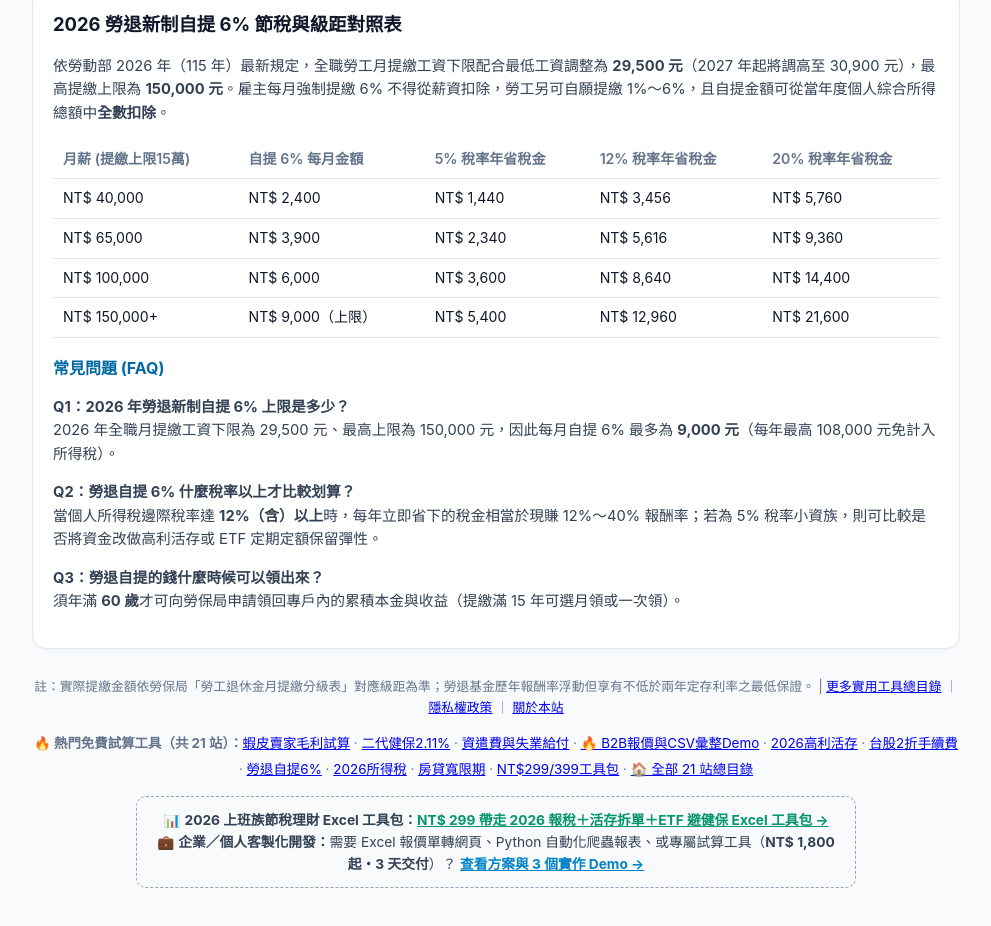
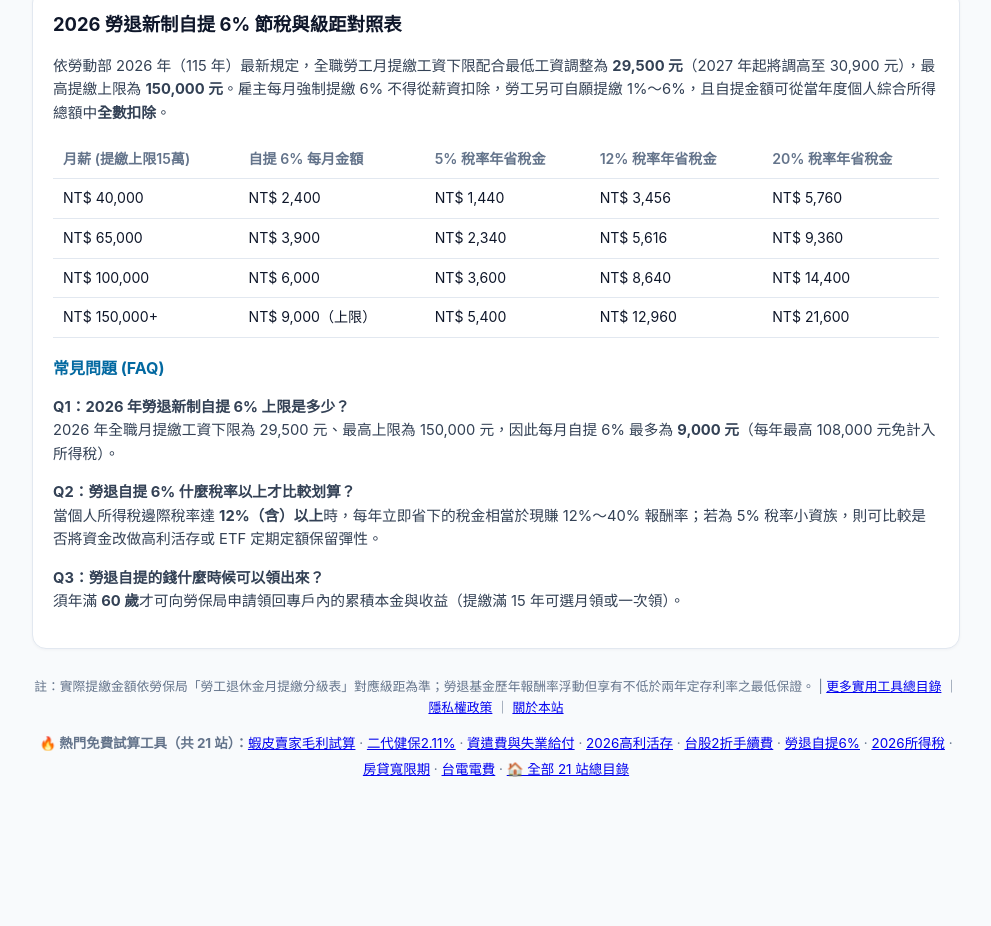
Before and after one commit to jimmycmhsieh0801-cloud/tw-labor-pension-calc, a plain HTML site: page index.html in a window 1280 px wide. Shown: the part 1030-1956 px from the top of the page, without its empty margins (144-1135 px from the left). After the commit the page ends 1872 px from the top, so only its background shows below. Drawn offline with Linux system fonts and the light colour scheme.

Commit message:
chore: remove sales/freelance banners for clean SEO & AdSense UX

```diff
--- a/index.html
+++ b/index.html
@@ -204,8 +204,7 @@
 
     <footer>
       <p>註：實際提繳金額依勞保局「勞工退休金月提繳分級表」對應級距為準；勞退基金歷年報酬率浮動但享有不低於兩年定存利率之最低保證。 | <a href="https://jimmycmhsieh0801-cloud.github.io/">更多實用工具總目錄</a> ｜ <a href="https://jimmycmhsieh0801-cloud.github.io/privacy.html">隱私權政策</a> ｜ <a href="https://jimmycmhsieh0801-cloud.github.io/about.html">關於本站</a></p>
-      <div class="cross-nav" style="margin:12px auto;font-size:0.84rem;line-height:1.9;"><strong>🔥 熱門免費試算工具（共 21 站）：</strong><a href="https://jimmycmhsieh0801-cloud.github.io/tw-ecommerce-margin-calc/">蝦皮賣家毛利試算</a> · <a href="https://jimmycmhsieh0801-cloud.github.io/tw-nhi-supplement-calc/">二代健保2.11%</a> · <a href="https://jimmycmhsieh0801-cloud.github.io/tw-severance-calc/">資遣費與失業給付</a> · <a href="https://jimmycmhsieh0801-cloud.github.io/demo-b2b-quote.html">🔥 B2B報價與CSV彙整Demo</a> · <a href="https://jimmycmhsieh0801-cloud.github.io/tw-bank-interest-calc/">2026高利活存</a> · <a href="https://jimmycmhsieh0801-cloud.github.io/tw-stock-fee-calc/">台股2折手續費</a> · <a href="https://jimmycmhsieh0801-cloud.github.io/tw-labor-pension-calc/">勞退自提6%</a> · <a href="https://jimmycmhsieh0801-cloud.github.io/tw-income-tax-calc/">2026所得稅</a> · <a href="https://jimmycmhsieh0801-cloud.github.io/tw-mortgage-calc/">房貸寬限期</a> · <a href="https://jimmycmhsieh0801-cloud.github.io/services.html">NT$299/399工具包</a> · <a href="https://jimmycmhsieh0801-cloud.github.io/">🏠 全部 21 站總目錄</a></div>
-  <div class="lead-box" style="margin:14px auto 8px;padding:12px 14px;border:1px dashed #94a3b8;border-radius:10px;background:#f8fafc;max-width:720px;font-size:0.86rem;color:#334155;">📊 <strong>2026 上班族節稅理財 Excel 工具包：</strong><a class="digital-pack-cta" href="https://jimmycmhsieh0801-cloud.github.io/services.html#finance-pack" style="color:#059669;font-weight:700;text-decoration:underline;">NT$ 299 帶走 2026 報稅＋活存拆單＋ETF 避健保 Excel 工具包 →</a><br/>💼 <strong>企業／個人客製化開發：</strong>需要 Excel 報價單轉網頁、Python 自動化爬蟲報表、或專屬試算工具（<strong>NT$ 1,800 起・3 天交付</strong>）？ <a class="lead-cta" href="https://jimmycmhsieh0801-cloud.github.io/services.html" style="color:#0284c7;font-weight:700;text-decoration:underline;">查看方案與 3 個實作 Demo →</a></div>
+      <div class="cross-nav" style="margin:12px auto;font-size:0.84rem;line-height:1.9;"><strong>🔥 熱門免費試算工具（共 21 站）：</strong><a href="https://jimmycmhsieh0801-cloud.github.io/tw-ecommerce-margin-calc/">蝦皮賣家毛利試算</a> · <a href="https://jimmycmhsieh0801-cloud.github.io/tw-nhi-supplement-calc/">二代健保2.11%</a> · <a href="https://jimmycmhsieh0801-cloud.github.io/tw-severance-calc/">資遣費與失業給付</a> · <a href="https://jimmycmhsieh0801-cloud.github.io/tw-bank-interest-calc/">2026高利活存</a> · <a href="https://jimmycmhsieh0801-cloud.github.io/tw-stock-fee-calc/">台股2折手續費</a> · <a href="https://jimmycmhsieh0801-cloud.github.io/tw-labor-pension-calc/">勞退自提6%</a> · <a href="https://jimmycmhsieh0801-cloud.github.io/tw-income-tax-calc/">2026所得稅</a> · <a href="https://jimmycmhsieh0801-cloud.github.io/tw-mortgage-calc/">房貸寬限期</a> · <a href="https://jimmycmhsieh0801-cloud.github.io/tw-power-calc/">台電電費</a> · <a href="https://jimmycmhsieh0801-cloud.github.io/">🏠 全部 21 站總目錄</a></div>
     </footer>
   </div>
 
```
